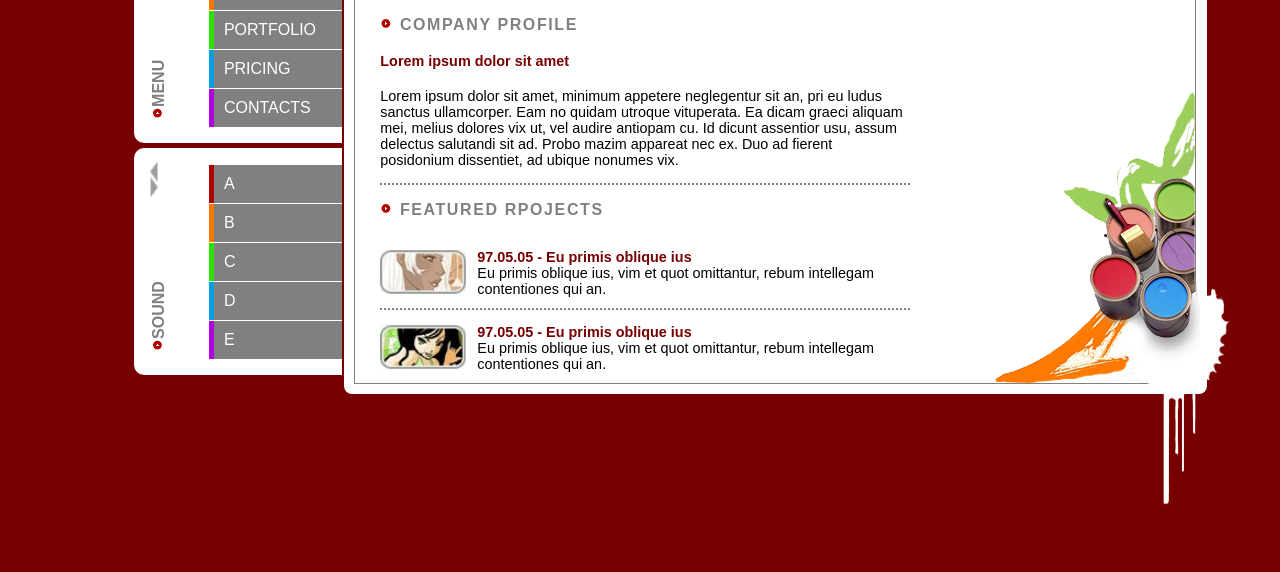
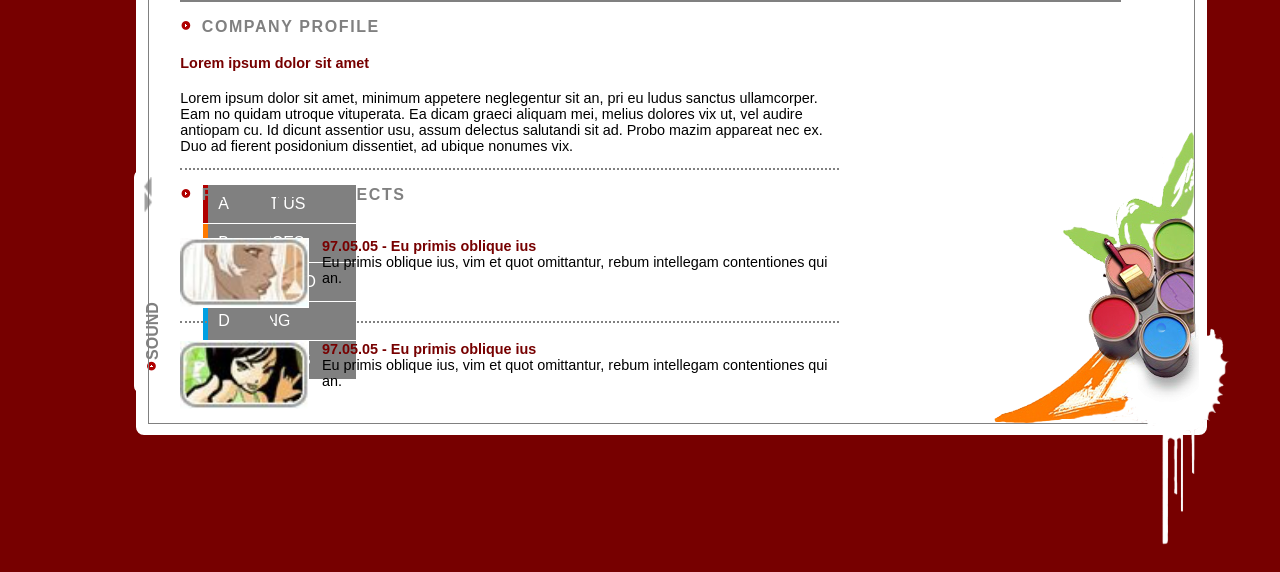
Before and after one commit to loftsmartpavelslabko/tiny, a website built with webpack: page index.html in a window 1280 px wide. Shown: the part 245-817 px from the top of the page. Built offline with nearby package versions, Linux system fonts and the light colour scheme.

Commit message:
[ADD] sidebar position

```diff
--- a/index.html
+++ b/index.html
@@ -7,7 +7,7 @@
 </head>
 <body class="page">
 <div class="sidebar">
-	<aside class="side-menu">
+	<aside id="side-mn" class="side-menu">
 	<div class="side-top">
 		<h3 class="side-heading">MENU</h3>
 		<img class="side-triangles" src="images/triangles.png" alt="triangles">
@@ -22,7 +22,7 @@
 		</ul>
 	</nav>
 	</aside>
-	<aside class="side-menu">
+	<aside id="side-mn" class="side-menu">
 	<div class="side-top">
 		<h3 class="side-heading">SOUND</h3>
 		<img class="side-triangles" src="images/triangles.png" alt="triangles">
@@ -81,4 +81,5 @@
 </div><!-- end wrapper-->
 <script type="text/javascript" src="bundle.js" charset="utf-8"></script>
 </body>
+<script src="js/main.js"></script>
 </html>
--- a/scss/styles.scss
+++ b/scss/styles.scss
@@ -127,3 +127,25 @@ $font-page: Arial, Helvetica, sans-serif;
 	font-size: 90%;
 	color: black;
 }
+
+.sidebar{
+	position: relative;
+	margin-left: 10%;
+	vertical-align: middle;
+}
+
+.side-menu{
+	position: absolute;
+	display: flex;
+	width: inherit;
+	background-color: white;
+	border-radius: 10px 0 0 10px;
+	line-height: 2;
+	margin-top: 5px;
+	margin-right: -160px;
+}
+
+.active .side-menu{
+	width: 200px;
+	margin-right: 0;
+}
```
Also changed, not shown: css/styles.css, 1 other file.
